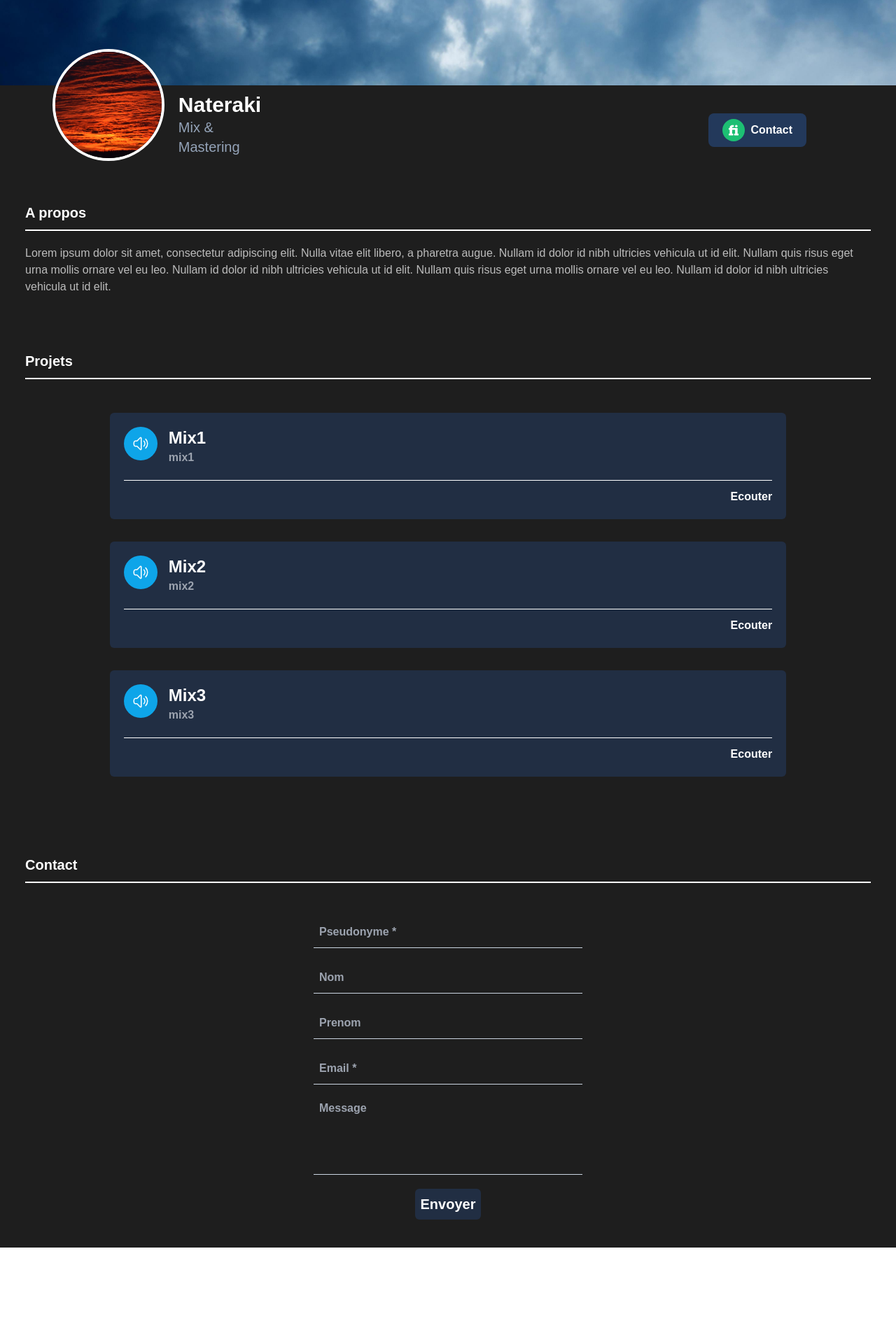
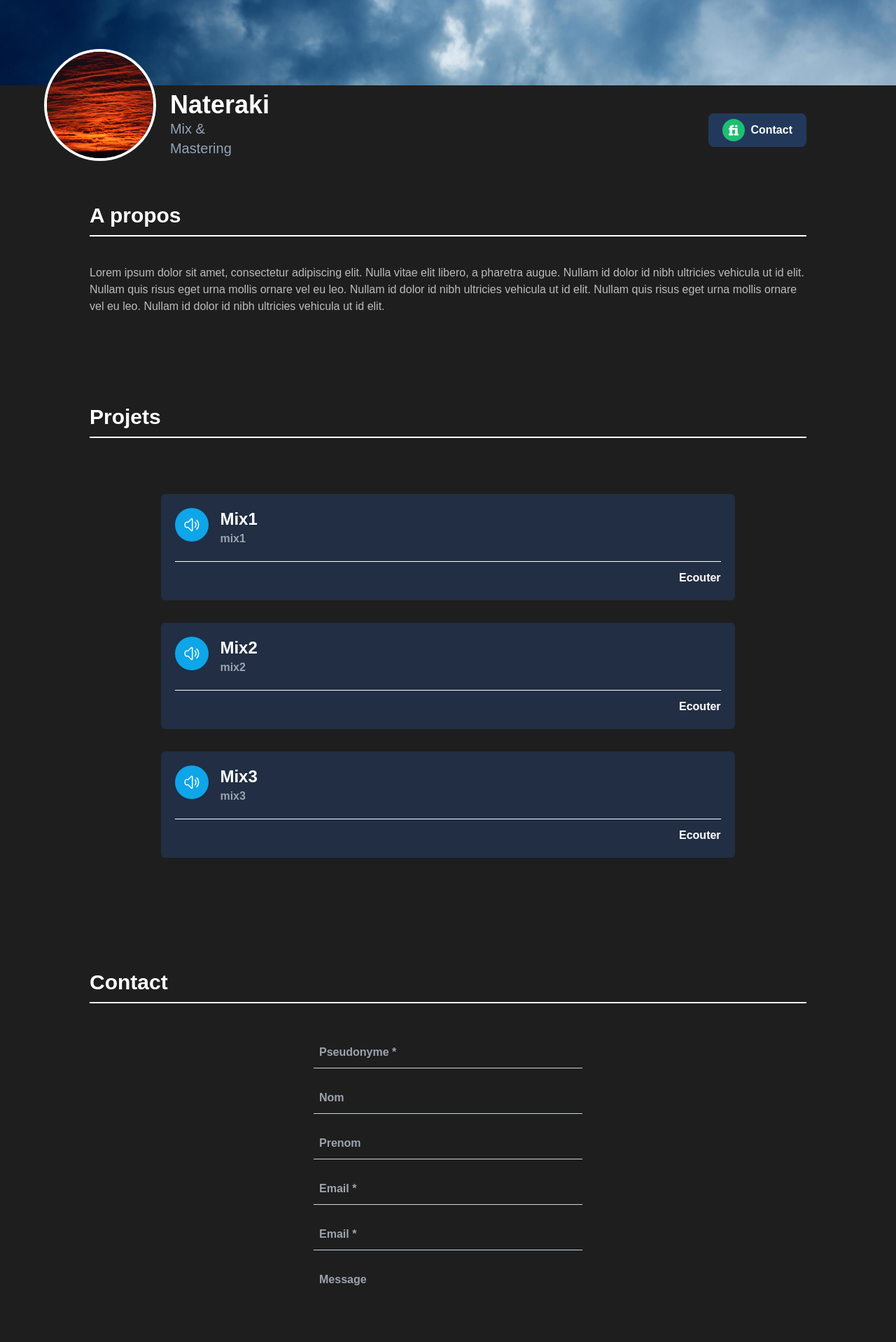
Before and after one commit to nathanRenardC2/portfolio_nate, a React (Create React App) app: page / in a window 1280 px wide. Shown: the part 182-2100 px from the top of the page at 70% size. Before the commit the page ends 1965 px from the top, so only its background shows below. Built offline with nearby package versions, Linux system fonts and the light colour scheme.

Commit message:
formulaire de contact fonctionnel

```diff
--- a/package.json
+++ b/package.json
@@ -3,6 +3,7 @@
   "version": "0.1.0",
   "private": true,
   "dependencies": {
+    "@emailjs/browser": "^3.7.0",
     "@testing-library/jest-dom": "^5.16.5",
     "@testing-library/react": "^13.4.0",
     "@testing-library/user-event": "^13.5.0",
--- a/src/App.js
+++ b/src/App.js
@@ -9,8 +9,12 @@ import maquette from './assets/musique/maquette.mp3';
 import maquette2 from './assets/musique/maquette2.mp3';
 import maquette3 from './assets/musique/maquette3.mp3';
 import Contact from './composants/Contact';
+import { useState } from "react";
 
 function App() {
+
+  const [musiqueActuelle, setMusiqueActuelle] = useState(null);
+
   return (
     <div className="bg-[#1E1E1E] h-full w-full">
       <header>
@@ -28,8 +32,8 @@ function App() {
           <span className='md:inline text-white font-extrabold ml-2'>Contact</span>
         </a>
       </div>
-      <div id="propos" className='mx-9 mb-5 md:mb-20 md:mt-20'>
-        <h2 className='text-xl text-white font-bold separator-bottom relative pb-3 mb-5'>A propos</h2>
+      <div id="propos" className='mx-9 md:mx-32 mb-5 md:mb-32 md:mt-20'>
+        <h2 className='text-xl md:text-3xl text-white font-bold separator-bottom relative pb-3 mb-5 md:mb-10'>A propos</h2>
         <p className='text-white text-opacity-70'>
           Lorem ipsum dolor sit amet, consectetur adipiscing elit.
           Nulla vitae elit libero, a pharetra augue. Nullam id dolor id nibh ultricies vehicula ut id elit.
@@ -38,21 +42,27 @@ function App() {
         </p>
       </div>
 
-      <div id="projets" className='mx-9 mb-5 md:mb-20'>
-        <h2 className='text-xl text-white font-bold separator-bottom relative pb-3 mb-5'>Projets</h2>
+      <div id="projets" className='mx-9 md:mx-32 mb-5 md:mb-32'>
+        <h2 className='text-xl md:text-3xl text-white font-bold separator-bottom relative pb-3 mb-5 md:mb-20'>Projets</h2>
         <div className='flex flex-col items-center mt-12'>
-          <Musique src={maquette} title="Mix1" description="mix1"/>
-          <Musique src={maquette2} title="Mix2" description="mix2"/>
-          <Musique src={maquette3} title="Mix3" description="mix3"/>
+          <Musique src={maquette} title="Mix1" description="mix1" musiqueActuelle={musiqueActuelle} setMusiqueActuelle={setMusiqueActuelle}/>
+          <Musique src={maquette2} title="Mix2" description="mix2" musiqueActuelle={musiqueActuelle} setMusiqueActuelle={setMusiqueActuelle}/>
+          <Musique src={maquette3} title="Mix3" description="mix3" musiqueActuelle={musiqueActuelle} setMusiqueActuelle={setMusiqueActuelle}/>
         </div>
       </div>
 
-      <div id="contact" className='mx-9'>
-        <h2 className='text-xl text-white font-bold separator-bottom relative pb-3 mb-5'>Contact</h2>
+      <div id="contact" className='mx-9 md:mx-32'>
+        <h2 className='text-xl md:text-3xl text-white font-bold separator-bottom relative pb-3 mb-5 md:mb-10'>Contact</h2>
         <div className='flex flex-col items-center mt-12'>
           <Contact/>
         </div>
       </div>
+
+      {musiqueActuelle != null && (
+                <audio id="audio" controls autoPlay className="w-9/12 mt-5 fixed bottom-0 right-0 left-0 ml-auto mr-auto mb-8">
+                    <source src={musiqueActuelle} type="audio/mpeg" />
+                </audio>
+            )}
 
     </div>
   );
--- a/src/composants/Contact.jsx
+++ b/src/composants/Contact.jsx
@@ -1,26 +1,45 @@
 import React from "react";
-import { useState, useEffect } from "react";
+import { useState, useEffect, useRef } from "react";
+import emailjs from '@emailjs/browser';
+
 
 export default function Contact() {
+    const form = useRef();
+
+    const sendEmail = (e) => {
+        e.preventDefault();
+
+        emailjs.sendForm('service_8t0xx9f', 'template_yapzzle', form.current, 'IlJZvFp2uheyz3FoS')
+          .then((result) => {
+              console.log(result.text);
+              e.target.reset();
+          }, (error) => {
+              console.log(error.text);
+          });
+      };
+
     return(
-        <form className="w-full max-w-sm mb-10">
+        <form ref={form} onSubmit={sendEmail} className="w-full max-w-sm mb-10">
             <div className="flex items-center border-b border-slate-300 py-2 mb-5">
-                <input className="appearance-none bg-transparent border-none w-full text-white mr-3 py-1 px-2 leading-tight focus:outline-none font-semibold" type="text" placeholder="Pseudonyme *" aria-label="Full name" required="required"></input>
+                <input className="appearance-none bg-transparent border-none w-full text-white mr-3 py-1 px-2 leading-tight focus:outline-none font-semibold" type="text" placeholder="Pseudonyme *" name="user_pseudo"  aria-label="Full name" required="required"></input>
             </div>
             <div className="flex items-center border-b border-slate-300 py-2 mb-5">
-                <input className="appearance-none bg-transparent border-none w-full text-white mr-3 py-1 px-2 leading-tight focus:outline-none font-semibold" type="text" placeholder="Nom" aria-label="Full name"></input>
+                <input className="appearance-none bg-transparent border-none w-full text-white mr-3 py-1 px-2 leading-tight focus:outline-none font-semibold" type="text" placeholder="Nom" aria-label="Full name" name="user_name"></input>
             </div>
             <div className="flex items-center border-b border-slate-300 py-2 mb-5">
-                <input className="appearance-none bg-transparent border-none w-full text-white mr-3 py-1 px-2 leading-tight focus:outline-none font-semibold" type="text" placeholder="Prenom" aria-label="Full name"></input>
+                <input className="appearance-none bg-transparent border-none w-full text-white mr-3 py-1 px-2 leading-tight focus:outline-none font-semibold" type="text" placeholder="Prenom" aria-label="Full surname" name="user_surname"></input>
             </div>
             <div className="flex items-center border-b border-slate-300 py-2 mb-5">
-                <input className="appearance-none bg-transparent border-none w-full text-white mr-3 py-1 px-2 leading-tight focus:outline-none font-semibold" type="text" placeholder="Email *" aria-label="Full name" required="required"></input>
+                <input className="appearance-none bg-transparent border-none w-full text-white mr-3 py-1 px-2 leading-tight focus:outline-none font-semibold" type="text" placeholder="Email *" aria-label="Full email" name="user_email" required="required"></input>
             </div>
-            <div className="flex items-center border-b border-slate-300 pb-20 mb-5">
-                <input className="appearance-none bg-transparent border-none w-full text-white mr-3 py-1 px-2 leading-tight focus:outline-none font-semibold" type="text" placeholder="Message" aria-label="Full name"></input>
+            <div className="flex items-center border-b border-slate-300 py-2 mb-5">
+                <input className="appearance-none bg-transparent border-none w-full text-white mr-3 py-1 px-2 leading-tight focus:outline-none font-semibold" type="text" placeholder="Email *" aria-label="Full email" name="user_email" required="required"></input>
+            </div>
+            <div className="flex items-center border-b border-slate-300 py-2 mb-5">
+                <textarea className="appearance-none bg-transparent border-none w-full text-white mr-3 py-1 px-2 leading-tight focus:outline-none font-semibold" rows="8" type="text" placeholder="Message" aria-label="Full message" name="user_message"></textarea>
             </div>
             <div className="flex items-center justify-center">
-                <button className="text-white font-bold flex text-xl bg-[#212E43] p-2 rounded-md">
+                <button type="submit" className="w-full text-white text-center font-bold text-xl bg-[#23395B] hover:bg-[#182942] p-2 rounded-md">
                     Envoyer
                 </button>
             </div>
--- a/src/composants/Musique.jsx
+++ b/src/composants/Musique.jsx
@@ -1,21 +1,20 @@
 import React from "react";
 import { useState, useEffect } from "react";
 
-export default function Musique({src, title, description}) {
-    const [audioPlaying, setAudioPlaying] = useState(false);
+export default function Musique({src, title, description, musiqueActuelle , setMusiqueActuelle}) {
 
     function playAudio() {
-        setAudioPlaying(true);
+        setMusiqueActuelle(src);
     }
 
     function closeAudio(){
-        setAudioPlaying(false);
+        setMusiqueActuelle(null);
     }
 
     return(
         <div className="bg-[#212E43] p-5 rounded-md w-4/5 mb-8">
 
-            {audioPlaying ? (
+            {musiqueActuelle == src ? (
                 <div className="flex justify-end">
                     <button onClick={closeAudio}>
                         <svg xmlns="http://www.w3.org/2000/svg" fill="none" viewBox="0 0 24 24" strokeWidth={1.5} stroke="currentColor" className="w-6 h-6 text-sky-500">
@@ -41,11 +40,6 @@ export default function Musique({src, title, description}) {
                     Ecouter
                 </button>
             </div>
-            {audioPlaying && (
-                <audio id="audio" controls autoPlay className="w-9/12 mt-5 fixed bottom-0 right-0 left-0 ml-auto mr-auto mb-8">
-                    <source src={src} type="audio/mpeg" />
-                </audio>
-            )}
         </div>
     )
 }
--- a/src/composants/Navbar.jsx
+++ b/src/composants/Navbar.jsx
@@ -39,14 +39,14 @@ export default function Navbar() {
                 {!navbarOpen ||largeur > 768 ? (
                     <div className="w-full md:block md:w-auto" id="navbar-default">
                         <ul className="flex flex-col items-center mt-4 rounded-lg text-white md:flex-row md:space-x-8 md:mt-0 md:text-sm md:font-medium md:border-0 dark:border-gray-700">
-                            <li className="hover:bg-[#1E1E1E] md:bg-inherit w-full rounded-md text-center">
-                                <a href="#" className="block py-4 pr-4 pl-3 md:bg-transparent md:hover:text-gray-400 md:p-0 dark:text-white md:text-lg md:mr-10 md:font-bold" aria-current="page">A propos</a>
+                            <li className="hover:bg-[#1E1E1E] hover:md:bg-inherit w-full text-center">
+                                <a href="#" className="block py-4 pr-4 pl-3 md:hover:text-gray-400 md:p-0 md:text-lg md:mr-10 md:font-bold" aria-current="page">A propos</a>
                             </li>
-                            <li className="hover:bg-[#1E1E1E] md:bg-inherit w-full rounded-md text-center">
-                                <a href="#" className="block py-4 pr-4 pl-3 md:hover:text-gray-400 md:p-0 dark:text-gray-400 md:dark:hover:text-white  md:text-lg md:mr-10 md:font-bold dark:hover:bg-gray-700 dark:hover:text-white md:dark:hover:bg-transparent">Projets</a>
+                            <li className="hover:bg-[#1E1E1E] hover:md:bg-inherit w-full text-center">
+                                <a href="#" className="block py-4 pr-4 pl-3 md:hover:text-gray-400 md:p-0 md:text-lg md:mr-10 md:font-bold">Projets</a>
                             </li>
-                            <li className="hover:bg-[#1E1E1E] md:bg-inherit w-full rounded-md text-center ">
-                                <a href="#" className="block py-4 pr-4 pl-3 md:hover:text-gray-400 md:p-0 dark:text-gray-400 md:dark:hover:text-white dark:hover:bg-gray-700  md:mr-10 md:text-lg md:font-bold dark:hover:text-white md:dark:hover:bg-transparent">Contact</a>
+                            <li className="hover:bg-[#1E1E1E] hover:md:bg-inherit w-full text-center ">
+                                <a href="#" className="block py-4 pr-4 pl-3 md:hover:text-gray-400 md:p-0 md:mr-10 md:text-lg md:font-bold">Contact</a>
                             </li>
                         </ul>
                     </div>)
--- a/src/composants/Profil.jsx
+++ b/src/composants/Profil.jsx
@@ -13,7 +13,7 @@ export default function Profil() {
                 <div className="flex flex-col md:flex-row items-center justify-center">
                     <img className="rounded-full w-28 h-28  md:w-40 md:h-40 border-4 border-white" src={ciel_rouge} alt="ciel_rouge" />
                     <div className="flex flex-col items-center md:items-start md:mt-14 md:ml-5">
-                        <h2 className="font-bold text-3xl text-white">Nateraki</h2>
+                        <h2 className="font-bold text-3xl md:text-4xl text-white">Nateraki</h2>
                         <h3 className="text-slate-400 text-xl">Mix & Mastering</h3>
                     </div>
                 </div>
```
Also changed, not shown: 1 other file (tests, documents, lock files or other folders).
